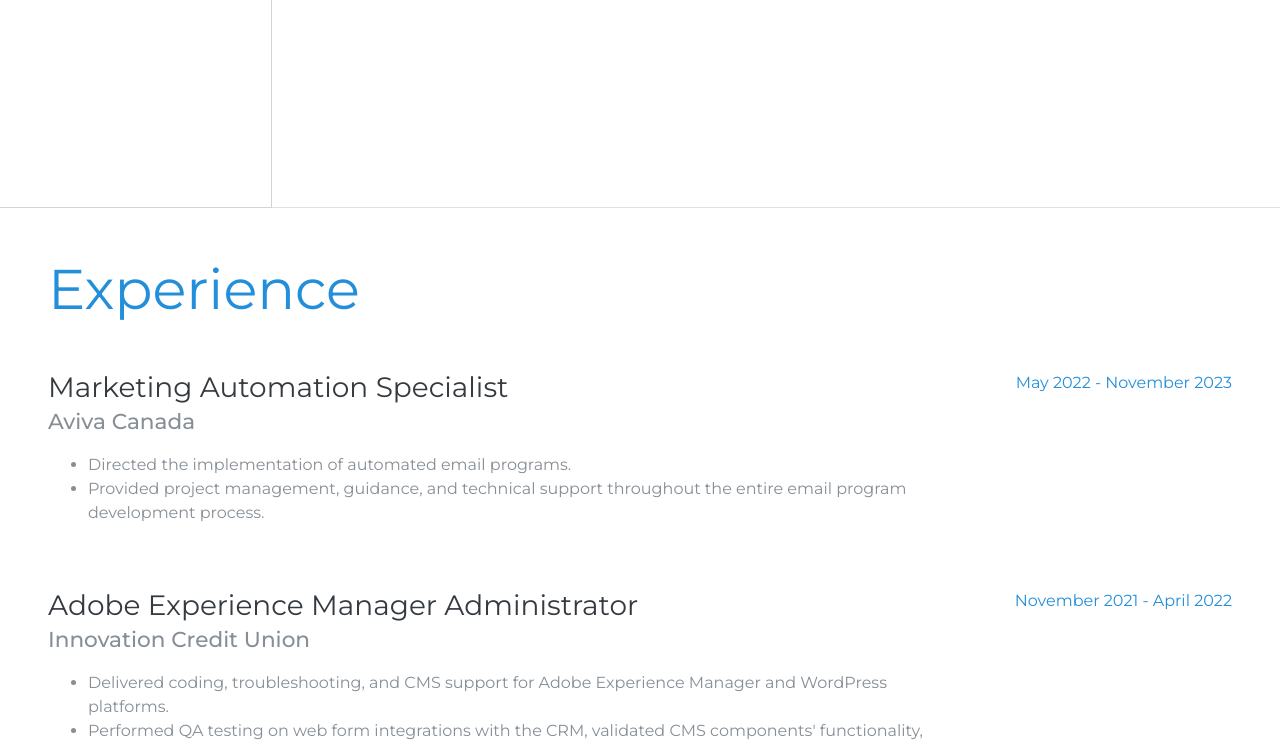
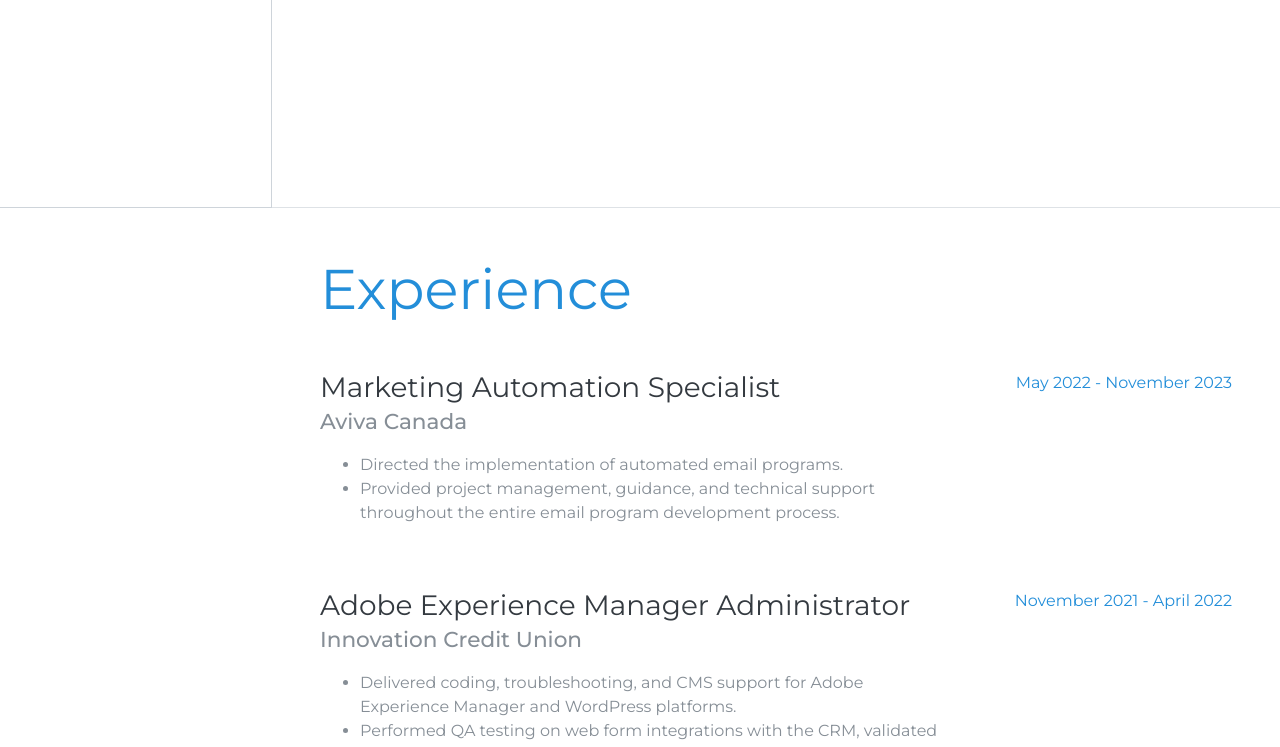
Before and after one commit to reyesdev/folio, a plain HTML site: page index.html in a window 1280 px wide. Shown: the part 592-1339 px from the top of the page. Drawn offline with Linux system fonts and the light colour scheme.

Commit message:
sidebar padding

```diff
--- a/css/resume.css
+++ b/css/resume.css
@@ -7,7 +7,7 @@ body {
 @media (min-width: 992px) {
   body {
     padding-top: 0;
-    padding-left: 0;
+    padding-left: 17rem;
   }
 }
 
```
